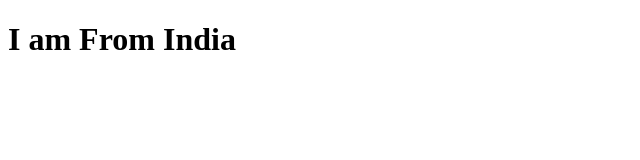
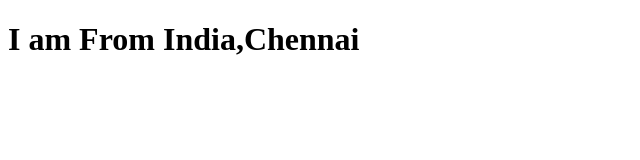
Before and after one commit to arjunraj1995/webdesignera, a plain HTML site: page site/index.html in a window 1280 px wide. Shown: the whole page, without its empty margins (0-640 px from the left). Drawn offline with Linux system fonts and the light colour scheme.

Commit message:
changed content

```diff
--- a/site/index.html
+++ b/site/index.html
@@ -4,6 +4,6 @@
 	<title>Hello This is Arjun</title>
 </head>
 <body>
-<h1>I am From India</h1>
+<h1>I am From India,Chennai</h1>
 </body>
 </html>
```
